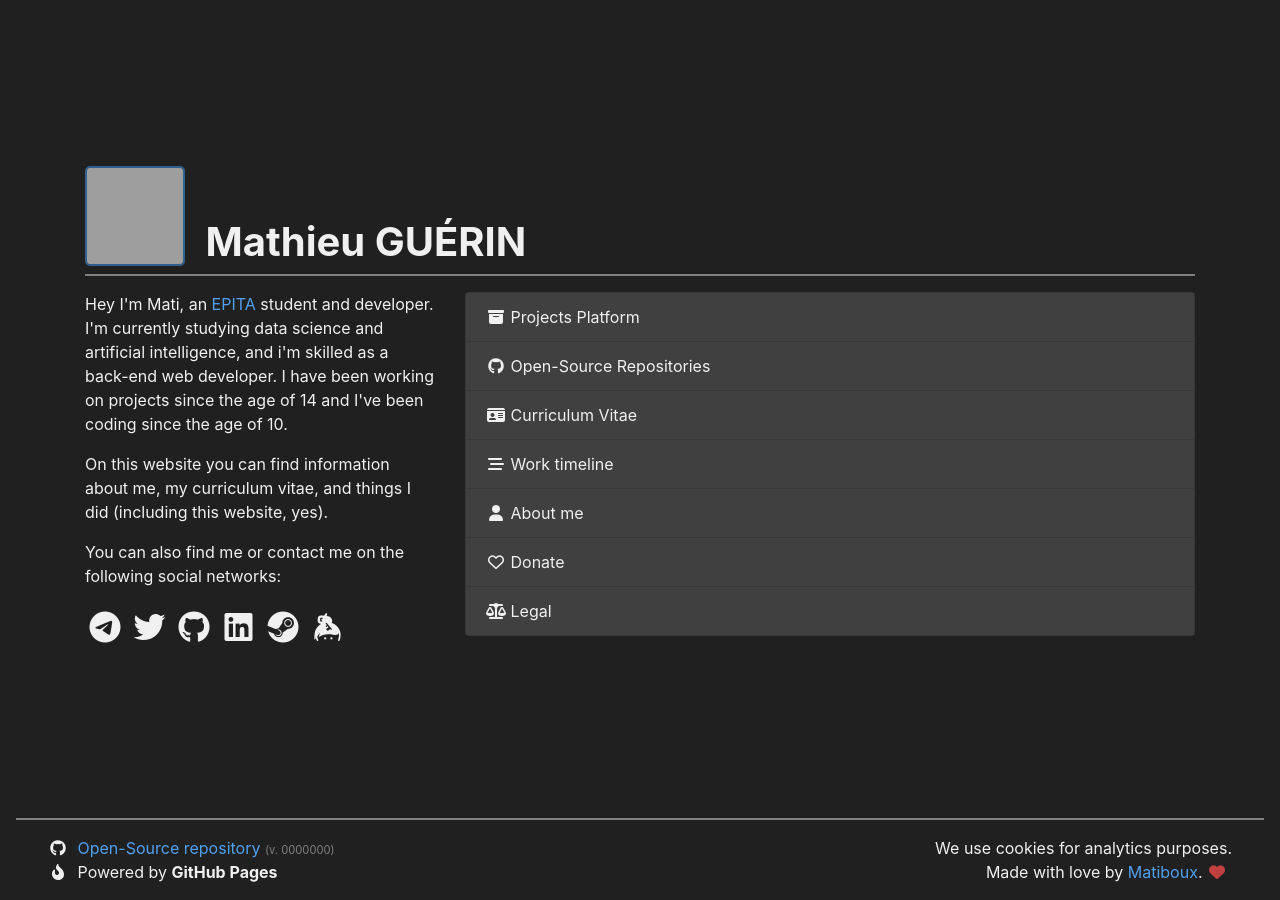
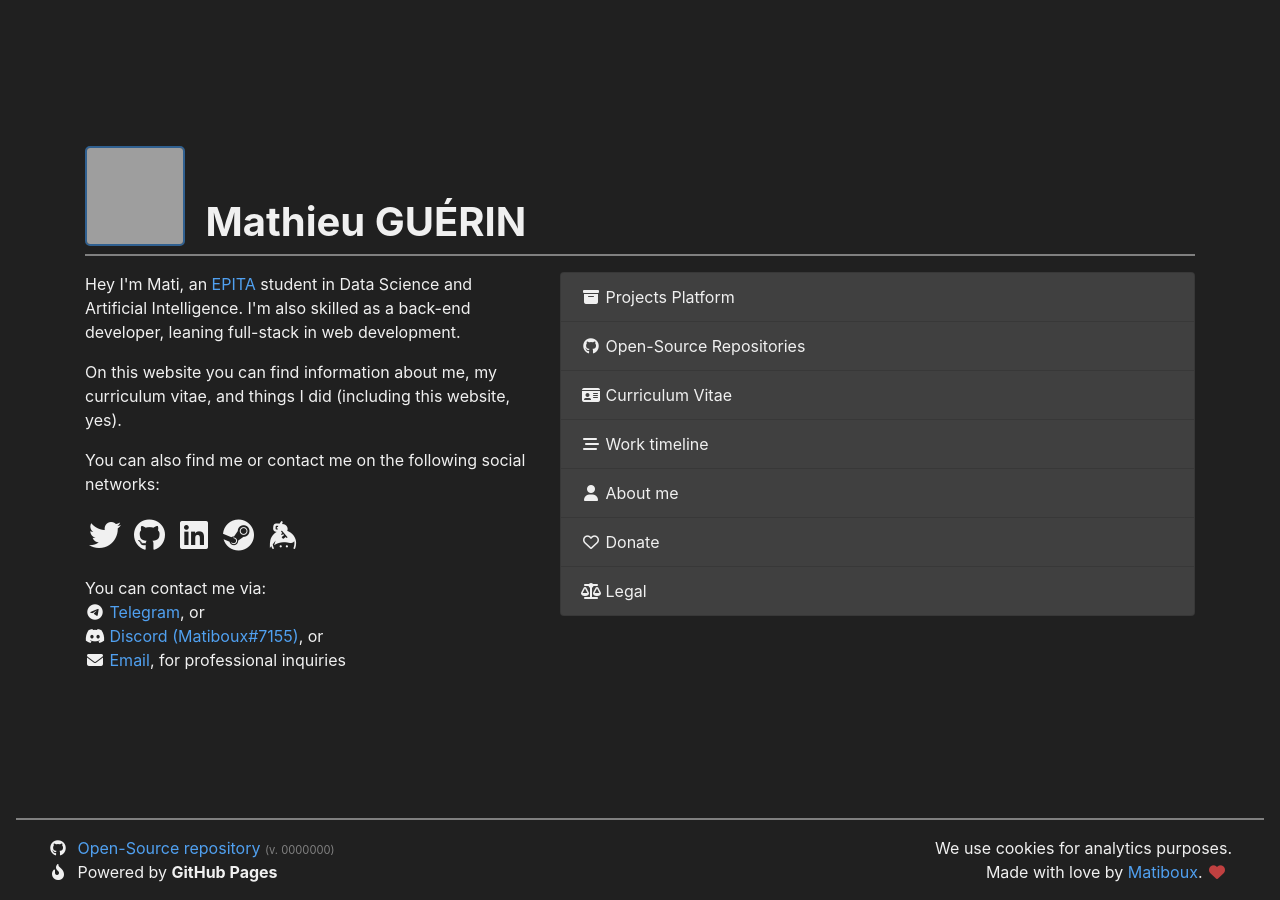
Before and after one commit to matiboux/matiboux.me, a Jekyll site: the page built from index.html, in a window 1280 px wide, cut to the strip 0-900 px from the top of the page. Built offline with Jekyll 4.4.1, drawn with Linux system fonts in a browser that asks for light colours; nearby versions of some CDN libraries; grey boxes are pictures that could not be loaded.

Commit message:
Update content index.html

```diff
--- a/index.html
+++ b/index.html
@@ -6,11 +6,10 @@ avatar_alt: Matiboux
 ---
 
 <div class="row">
-	<div class="col-lg-4 mb-4 mb-lg-0 text-center text-sm-left">
+	<div class="col-lg-5 mb-4 mb-lg-0 text-center text-sm-left">
 		<p>
-			Hey I'm Mati, an <a href="https://www.epita.fr/">EPITA</a> student and developer.
-			I'm currently studying data science and artificial intelligence, and i'm skilled as a back-end web developer.
-			I have been working on projects since the age of 14 and I've been coding since the age of 10.
+			Hey I'm Mati, an <a href="https://www.epita.fr/">EPITA</a> student in Data Science and Artificial Intelligence.
+			I'm also skilled as a back-end developer, leaning full-stack in web development.
 		</p>
 		<p>
 			On this website you can find information about me, my curriculum vitae, and things I did (including this website, yes).
@@ -19,15 +18,21 @@ avatar_alt: Matiboux
 			You can also find me or contact me on the following social networks:
 		</p>
 		<ul class="social-icons">
-			{% assign services = 'telegram,twitter,github,linkedin,steam,keybase' | split: ',' %}
+			{% assign services = 'twitter,github,linkedin,steam,keybase' | split: ',' %}
 			{% for service in services %}
 				{% if site.data.about.social[service] %}
 					<li class="{{ service }}"><a href="{{ site.data.about.social[service].href }}" class="{{ site.data.about.social[service].icon }} fa-fw"></a></li>
 				{% endif %}
 			{% endfor %}
 		</ul>
+		<p>
+			You can contact me via: <br />
+			<i class="{{ site.data.about.social.telegram.icon }} fa-fw"></i> <a href="{{ site.data.about.social.telegram.href }}">Telegram</a>, or <br />
+			<i class="{{ site.data.about.social.discord.icon }} fa-fw"></i> <a href="{{ site.data.about.social.discord.href }}">Discord ({{ site.data.about.social.discord.handle }})</a>, or <br />
+			<i class="{{ site.data.about.social.proemail.icon }} fa-fw"></i> <a href="{{ site.data.about.social.proemail.href }}">Email</a>, for professional inquiries
+		</p>
 	</div>
-	<div class="col-lg-8">
+	<div class="col-lg-7">
 		<div class="list-group list-group-dark ">
 			<a href="https://matiboux.com/" class="list-group-item list-group-item-action">
 				<i class="fas fa-archive fa-fw"></i> Projects Platform</a>
```
